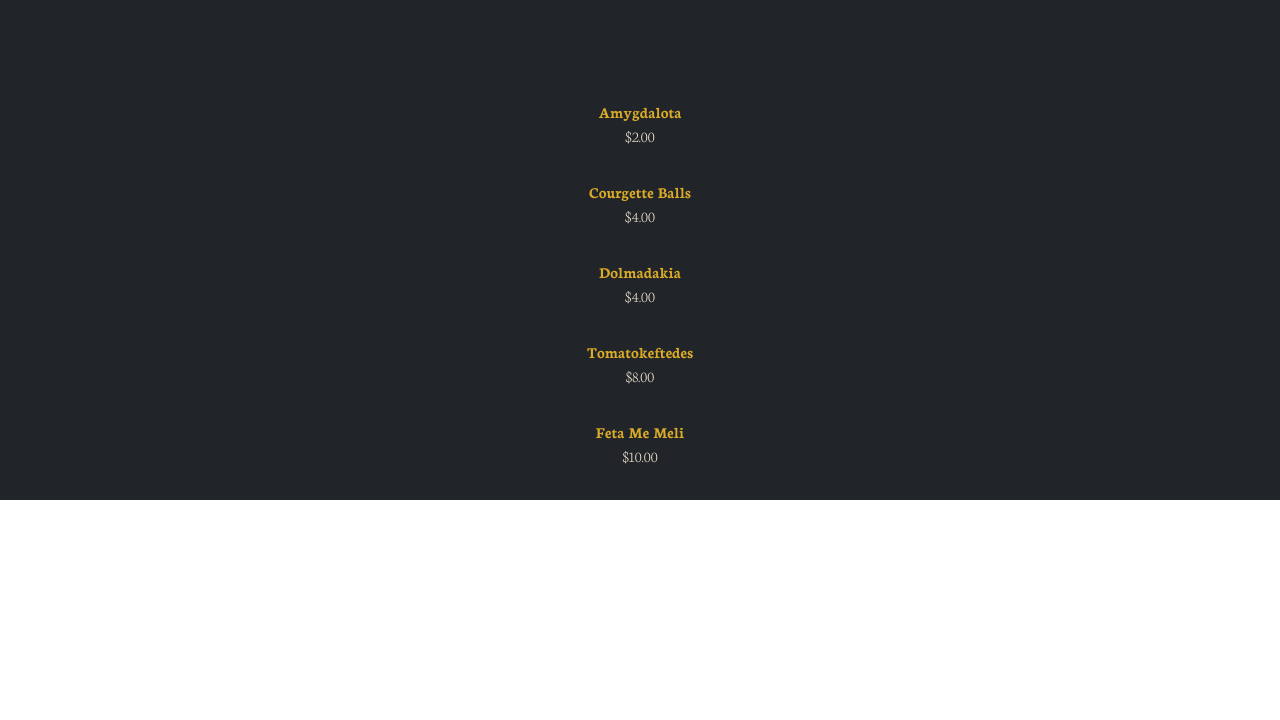
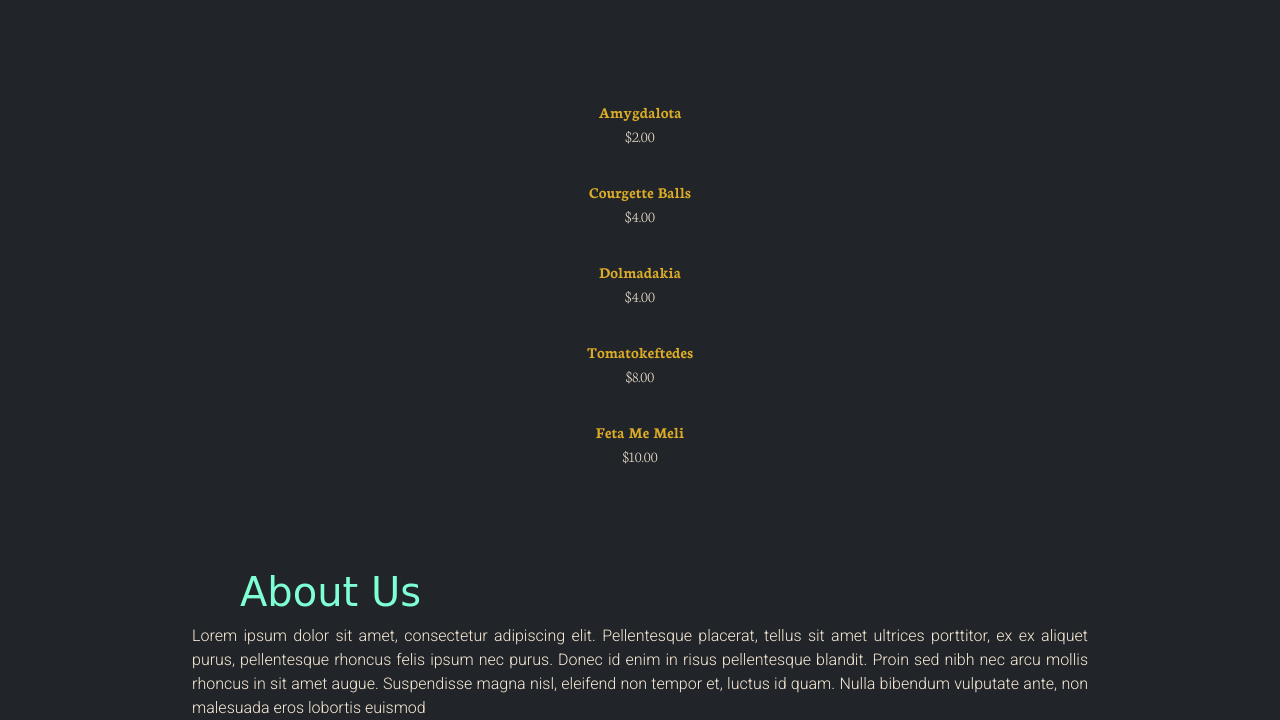
Before and after one commit to NataJenkins/RestaurantPage, a website built with webpack: page dist/index.html in a window 1280 px wide. Shown: the part 1016-1736 px from the top of the page. Before the commit the page ends 1516 px from the top, so only its background shows below. Built offline with nearby package versions, Linux system fonts and the light colour scheme; a web font is replaced by a local one.

Commit message:
JS About

```diff
--- a/src/index.js
+++ b/src/index.js
@@ -2,6 +2,7 @@
 import navbar from "./navbar";
 import Home from "./home";
 import Menu from "./menu";
+import About from "./about";
 
 const pageLoad = () => {};
 pageLoad();
--- a/src/menu.js
+++ b/src/menu.js
@@ -26,6 +26,7 @@ const Menu = (() => {
 </div>
 </div>
 `;
+  menu.setAttribute("class", "js-menu");
   contentContainer.appendChild(menu);
 })();
 
--- a/src/styless.css
+++ b/src/styless.css
@@ -62,3 +62,22 @@ body {
 .menu-ite {
   margin: 2rem;
 }
+
+.about-container {
+  margin-top: 100px;
+  width: 70%;
+  margin-left: auto;
+  margin-right: auto;
+}
+
+.about-container h1 {
+  margin-left: 3rem;
+  font-family: "Calligraffitti", cursive;
+  color: aquamarine;
+}
+
+.about-text {
+  font-family: "Roboto", sans-serif;
+  color: antiquewhite;
+  text-align: justify;
+}
```
Also changed, not shown: dist/index.html, dist/main.js.
